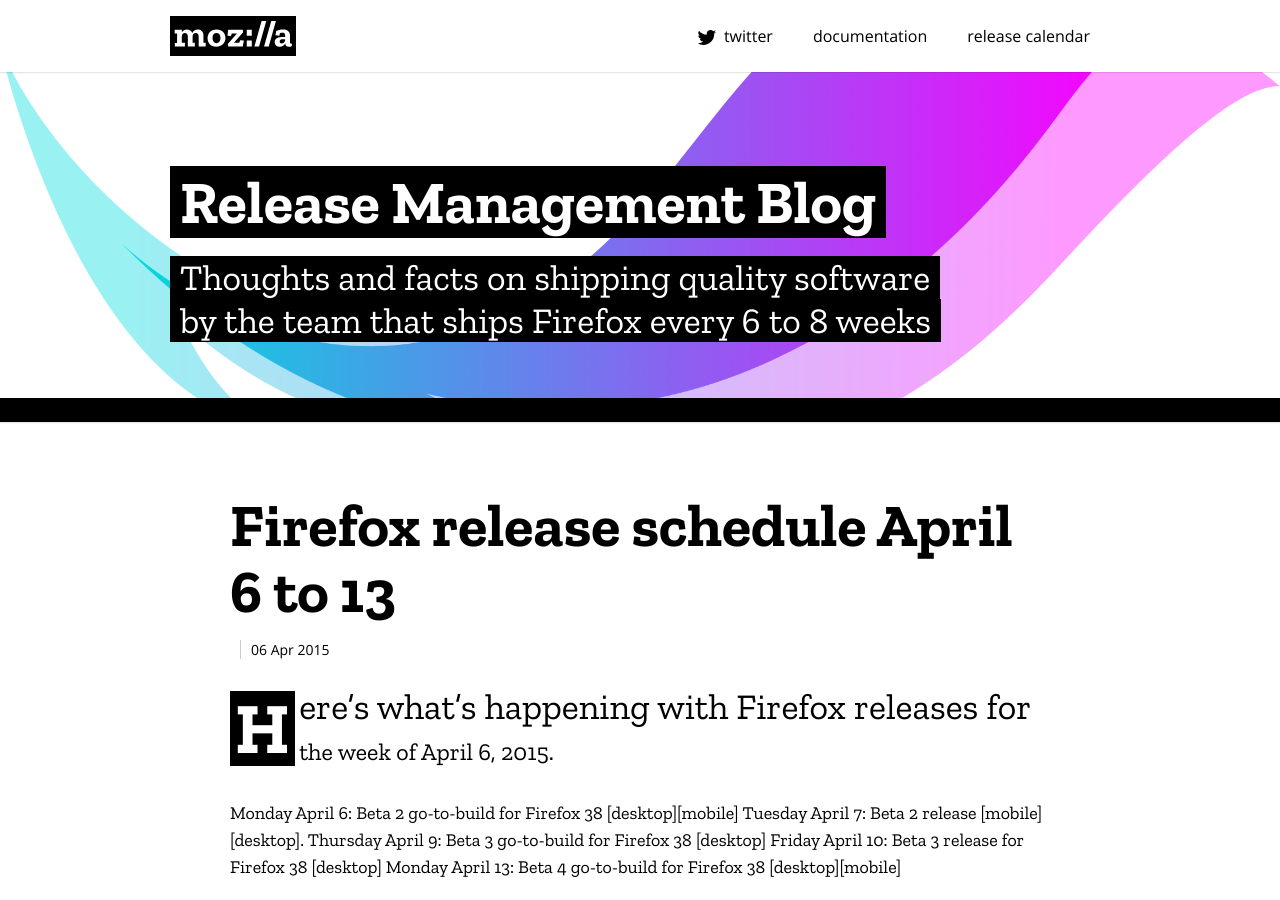
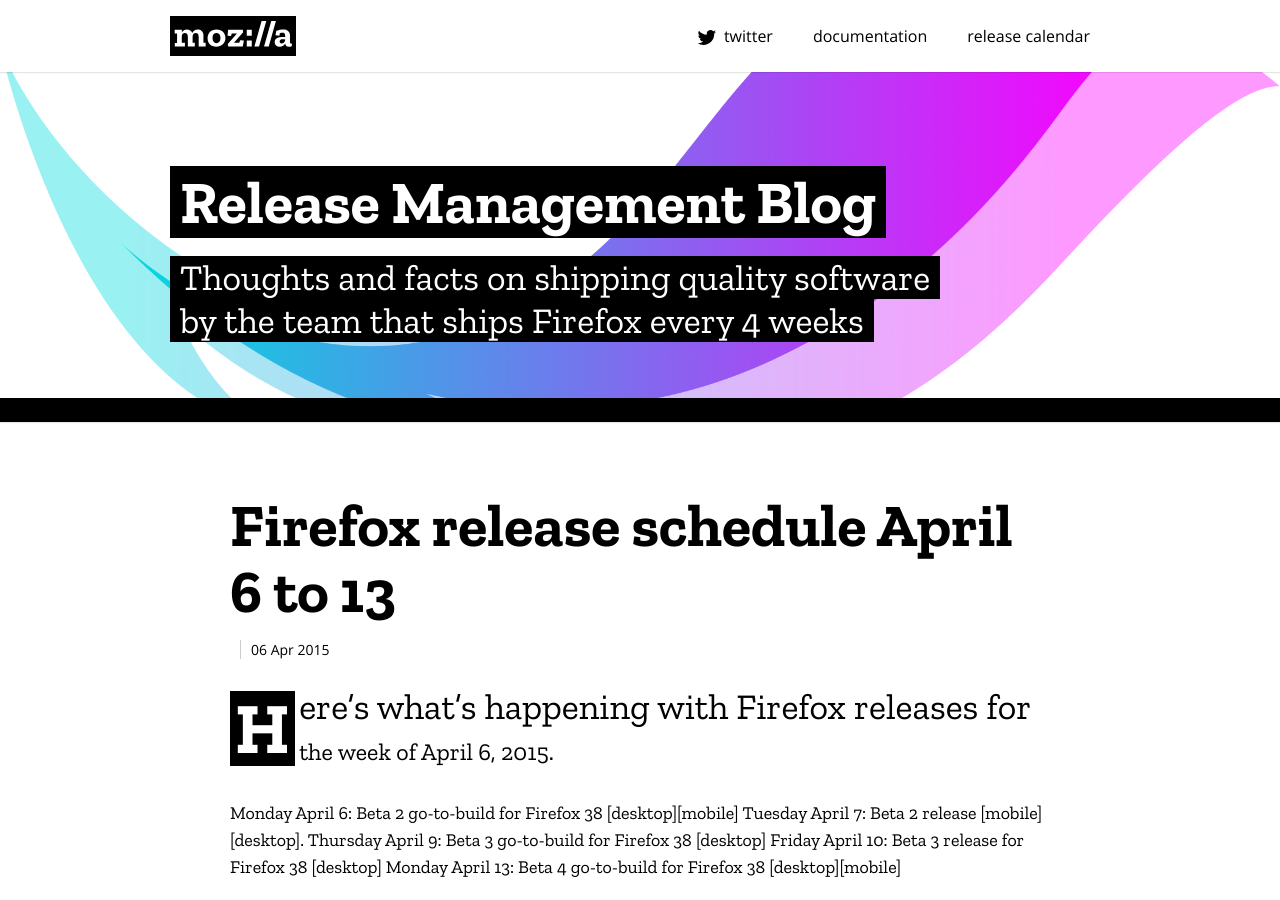
Before and after one commit to mozilla/release-blog, a Jekyll site: the page built from _posts/2015-04-06-firefox-releases.md, in a window 1280 px wide and 900 px high. Built offline with Jekyll 4.4.1, drawn with Linux system fonts in a browser that asks for light colours.

Commit message:
Update release cadence

```diff
--- a/_config.yml
+++ b/_config.yml
@@ -1,5 +1,5 @@
 title: Release Management Blog
-description: Thoughts and facts on shipping quality software <br> by the team that ships Firefox every 6 to 8 weeks
+description: Thoughts and facts on shipping quality software <br> by the team that ships Firefox every 4 weeks
 extradescription: We talk here about release management at Mozilla, tooling helping decision-making, static analysis and community building around our pre-release channels.
 email: release-mgmt@mozilla.com
 url: "https://release.mozilla.org"
```
